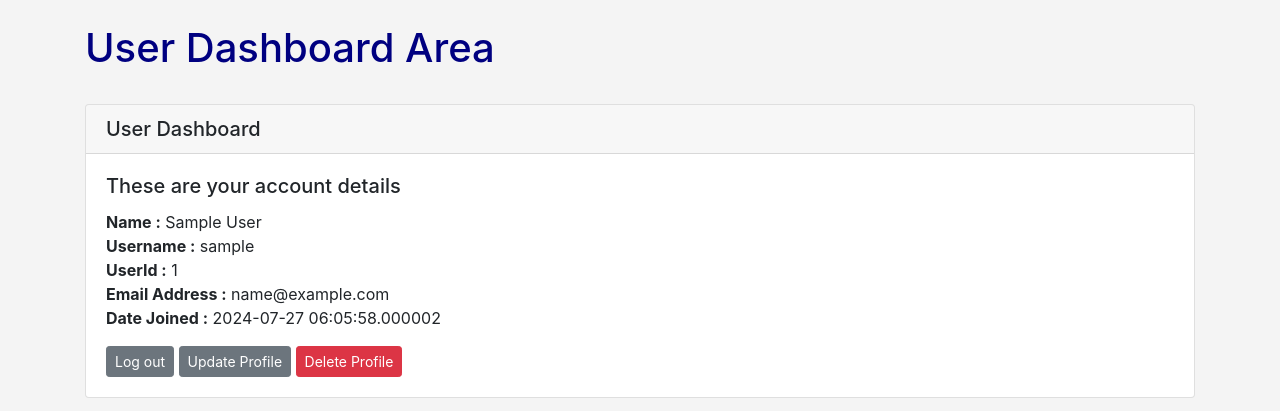
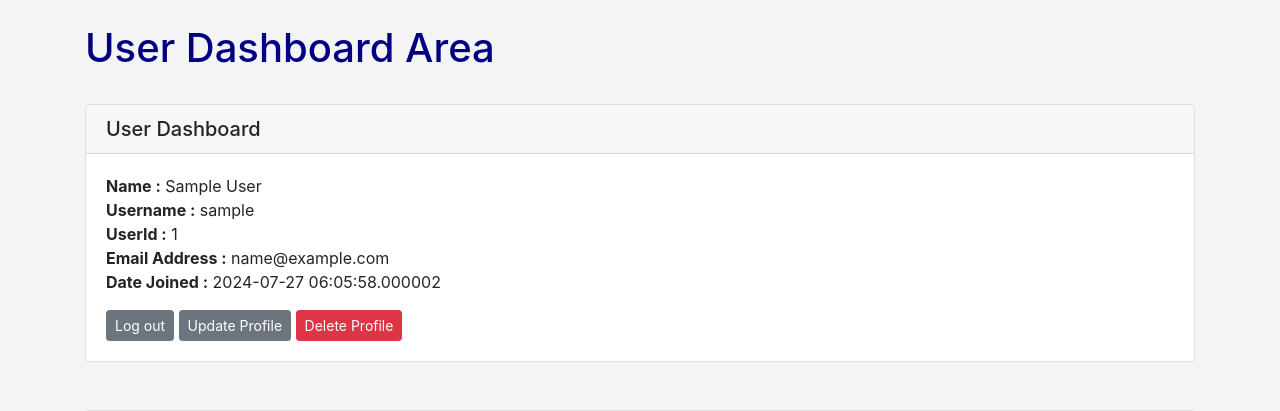
Before and after one commit to dan-sys/flask-blog, a Flask app: page /dashboard in a window 1280 px wide. Shown: the part 56-467 px from the top of the page. Run offline with Flask 3, Linux system fonts and the light colour scheme; the visitor is signed in with stand-in values (Sample User, id 1); parts of the project's set-up code (start-up, migrations or seed data) failed here and were passed over; some libraries are stand-ins or nearby versions.

Commit message:
dashboard edit

```diff
--- a/templates/dashboard.html
+++ b/templates/dashboard.html
@@ -16,7 +16,6 @@
     <div class="card">
         <h5 class="card-header">User Dashboard</h5>
         <div class="card-body">
-          <h5 class="card-title">These are your account details</h5>
           <p class="card-text">
             <strong>Name :</strong> {{ current_user.name }} <br/>
             <strong>Username :</strong>  {{ current_user.username }} <br/>
```
